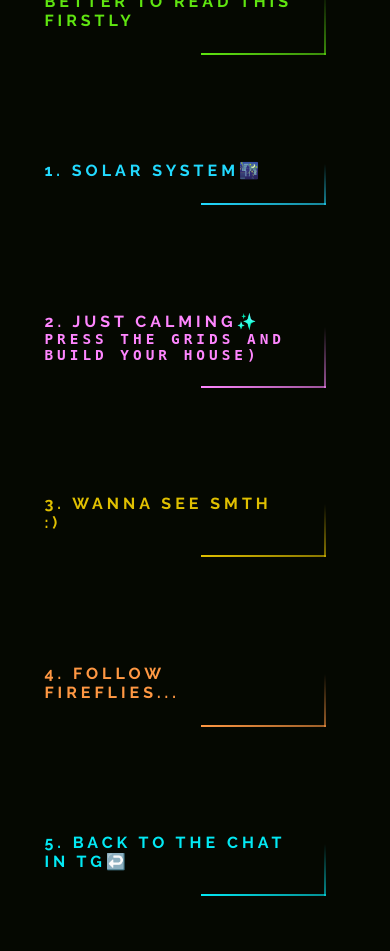
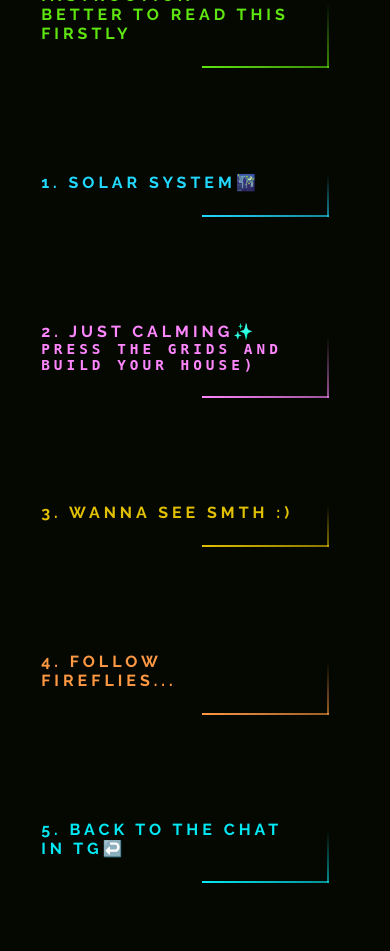
Before and after one commit to W-Mirshod/fun, a Django app: page /just-choose in a window 390 px wide. After the commit the page ends 883 px from the top, so only its background shows below. Run offline with Django 5.2, Linux system fonts and the light colour scheme.

Commit message:
fixing a bug

```diff
--- a/main/templates/choices.html
+++ b/main/templates/choices.html
@@ -43,8 +43,8 @@
         /* Media query for phones and smaller screens */
         @media (max-width: 800px) {
             .nav-wrapper {
-                padding: 0.9rem; /* Adjust padding */
-                gap: 0.1rem;
+                padding: 0.7rem; /* Adjust padding */
+                gap: 0.01rem;
             }
 
             a {
```
